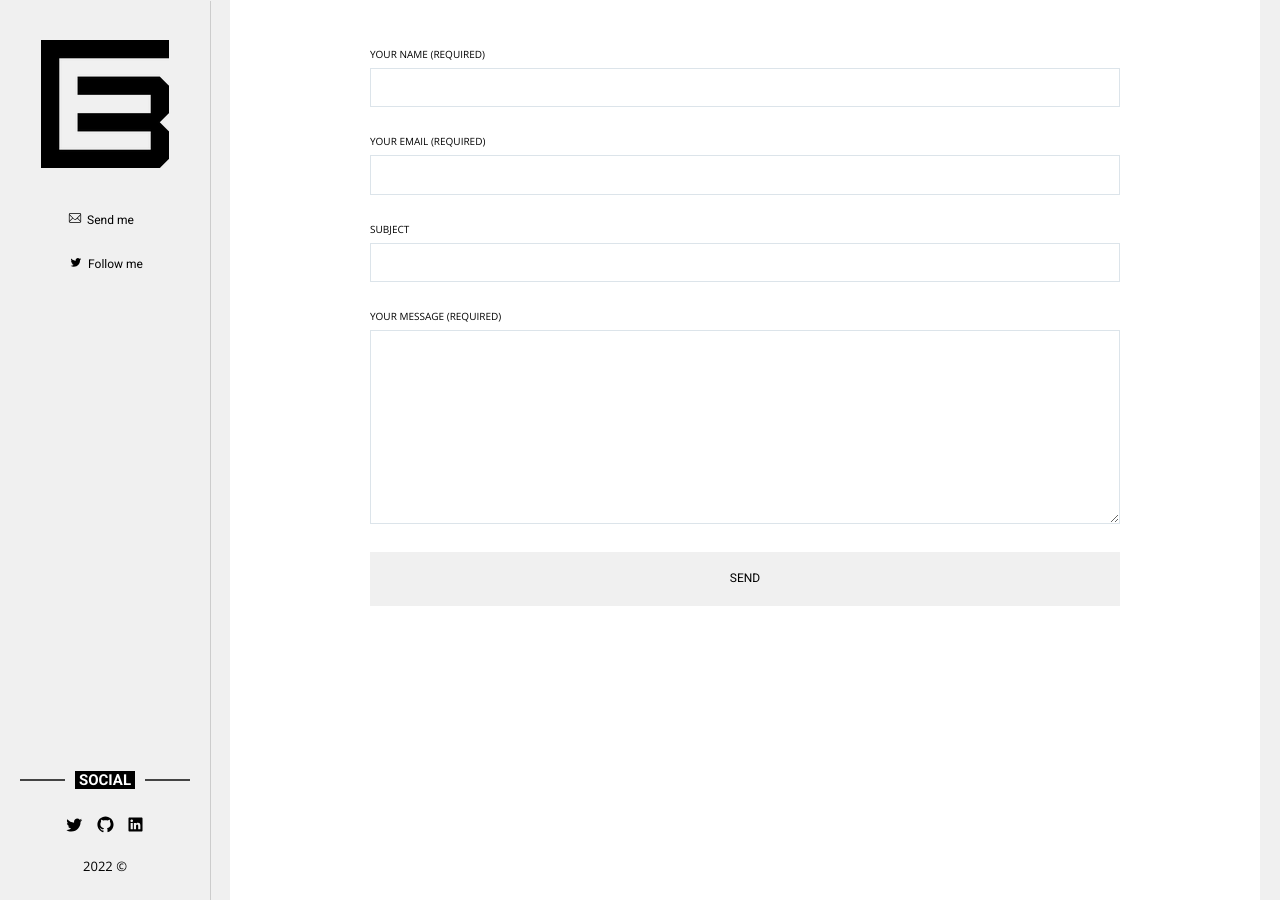
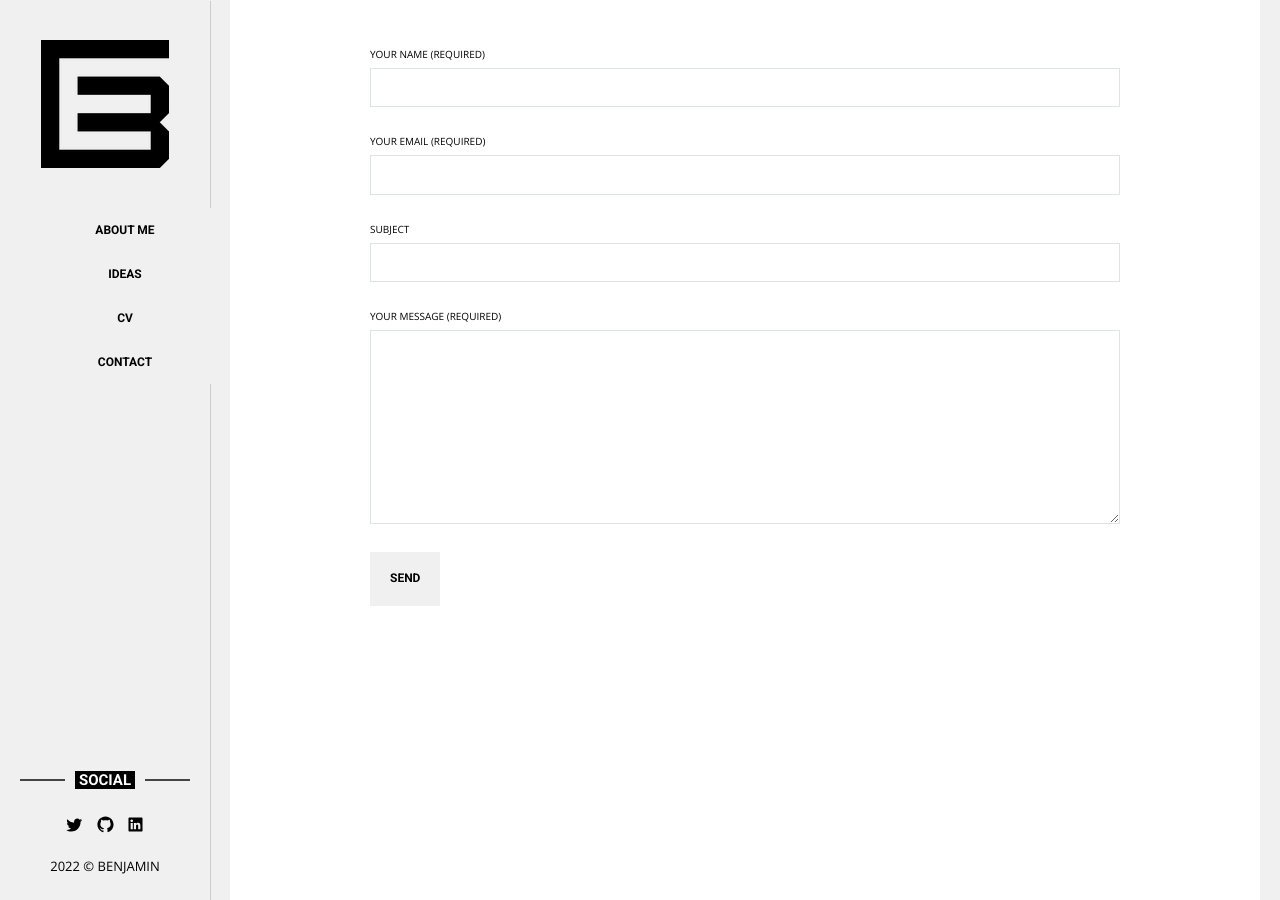
Before and after one commit to BenjaminJAnderson/Website, a Jekyll site: the page built from _pages/ideas/ideas.html, in a window 1280 px wide. Built offline with Jekyll 4.4.1, drawn with Linux system fonts in a browser that asks for light colours.

Commit message:
added changes to buttons, need to get rid of transition time and shift over to left

```diff
--- a/_config.yml
+++ b/_config.yml
@@ -4,10 +4,10 @@
 url: "engiebenji.com" # the base hostname & protocol for your site, e.g. http://example.com
 
 # Author
-# author-first:   BENJAMIN
-# author-last:    ANDERSON
+author-first:   BENJAMIN
+author-last:    ANDERSON
 author-image:   1.webp
-# author-job:     ELECTRONIC ENGINEER
+author-job:     ELECTRONIC ENGINEER
 author-email:   thebenjaminjanderson@gmail.com
 author-twitter: engiebenji1999
 about-author:   I'm a graduate electronic engineer interested in hardware design, using this blog website to document my projects.
--- a/_layouts/home.html
+++ b/_layouts/home.html
@@ -8,21 +8,11 @@
         <img src="{{site.baseurl}}/images/{% if site.author-image %}{{site.author-image}}{% endif %}" alt="{{site.author-name}}">
       </a>
     </div>
-    <div class="c-author__info">
-      <!-- <div class="c-author__first"><mark>&nbsp;{{site.author-first}}&nbsp;</mark></div>
-      <div class="c-author__last"><mark>&nbsp;{{site.author-last}}&nbsp;</mark></div>
-      <span class="c-author__job">{{site.author-job}}</span> -->
-    </div>
-    <!-- <p class="c-author__about">{{site.about-author | strip_html | truncatewords: 50}}</p> -->
     <div class="c-menu">
-      {% if site.author-email %}
-      <a href="/contact" class="c-contact-btn c-btn c-btn--secondary c-btn--round c-btn--shadow"><span data-icon='ei-envelope' data-size='s'></span> Send me</a>
-      {% else %}
-      {% endif %}
-      {% if site.author-twitter %}
-      <a href="https://twitter.com/intent/user?screen_name={{ site.social-twitter }}" class="c-btn c-btn--primary c-btn--round c-btn--shadow"><span data-icon='ei-sc-twitter' data-size='s'></span> Follow me</a>
-      {% else %}
-      {% endif %}
+      <a href="/about" class="c-btn c-btn--primary">ABOUT ME</a>
+      <a href="/ideas" class="c-btn c-btn--primary">IDEAS</a>
+      <a href="/cv" class="c-btn c-btn--primary">CV</a>
+      <a href="/contact" class="c-btn c-btn--primary">CONTACT</a>
     </div>
   </div>
 
@@ -65,7 +55,7 @@
       </ul>
     </div>
     <div class="c-copyright">
-      <p>{{site.time | date: '%Y'}} &copy; {{site.author-name}}</p>
+      <p>{{site.time | date: '%Y'}} &copy; {{site.author-first}}</p>
     </div>
   </div>
 </aside> <!-- /.c-sidebar -->
--- a/_pages/contact/index.html
+++ b/_pages/ideas/ideas.html
@@ -1,7 +1,7 @@
 ---
 layout: home
 title: Contact
-permalink: /contact/
+permalink: /ideas/
 ---
 <header class="c-header u-hide u-no-margin-bottom">
   <div class="c-header__box">
--- a/_sass/5-components/_buttons.scss
+++ b/_sass/5-components/_buttons.scss
@@ -5,8 +5,9 @@
 .c-btn {
   display: inline-block;
   white-space: nowrap;
-  vertical-align: middle;
-  font-family: 'Roboto', serif;
+  // vertical-align: middle;
+  font-family: Roboto;
+  font-weight: 700;
   font-size: 12px;
   text-align: center;
   padding: 8px 15px;
@@ -14,9 +15,7 @@
 
   &--primary {
     color: $text-day;
-    $border-color: $red-color;
-    background-color: $selected-day;
-    background: $background-day;
+    background-color: $background-day;
   }
 
   &--secondary {
@@ -26,30 +25,19 @@
   }
 
 
-  &--round {
-    border-radius: 0px;
-  }
-
-
   &--middle {
     display: block;
     width: 300px;
     max-width: 100%;
   }
 
-  &--big {
-    display: block;
-    width: 100%;
-  }
-
   &:hover {
-    color: $text-day;
-    background-color: $selected-day;
-    transform: $global-transition;
+    color: $text-night;
+    background-color: $background-night;
   }
 
   &:active {
-    color: $border-day;
-    background-color: $background-day;
+    color: $text-night;
+    background-color: $background-night;
   }
 }
--- a/_sass/5-components/_sidebar.scss
+++ b/_sass/5-components/_sidebar.scss
@@ -21,8 +21,7 @@
   .c-author__cover {
     width: 128px;
     height: 128px;
-    margin: 0 auto 10px;
-    // overflow: hidden;
+    margin: 0 auto 40px;
     img {
       width: 100%;
       height: 100%;
@@ -33,47 +32,8 @@
   }
   .c-menu {
     .c-btn {
-      min-width: 110px;
-      .icon {
-        width: 18px;
-        height: 18px;
-        vertical-align: text-bottom;
-        fill: $text-day;
-      }
-    }
-  }
-  .c-author__info {
-    font-family: 'Roboto';
-  }
-  .c-author__first {
-    color: $text-day;
-    font-size: 24px;
-    text-align: center;
-    font-weight: 700;
-    line-height: 30px;
-  }
-  .c-author__last {
-    color: $text-day;
-    font-size: 24px;
-    text-align: center;
-    font-weight: 700;
-    line-height: 30px;
-  }
-  .c-author__job {
-    font-size: 14px;
-    font-weight: 400;
-    // line-height: -10px;
-  }
-  .c-author__about {
-    max-width: 400px;
-    text-align: justify;
-    margin: 0 auto 15px;
-    font-size: 13px;
-  }
-  .c-menu {
-    margin: 30px 0;
-    .c-btn--secondary {
-      margin-right: 10px;
+      // min-width: 0px;
+      min-width: $sidebar-width;
     }
   }
 }
```
Also changed, not shown: _pages/CV/cv.html (added, +44 -0 lines), _pages/about/about.html (added, +44 -0 lines), _pages/contact/thanks/index.html (deleted, +0 -22 lines).
